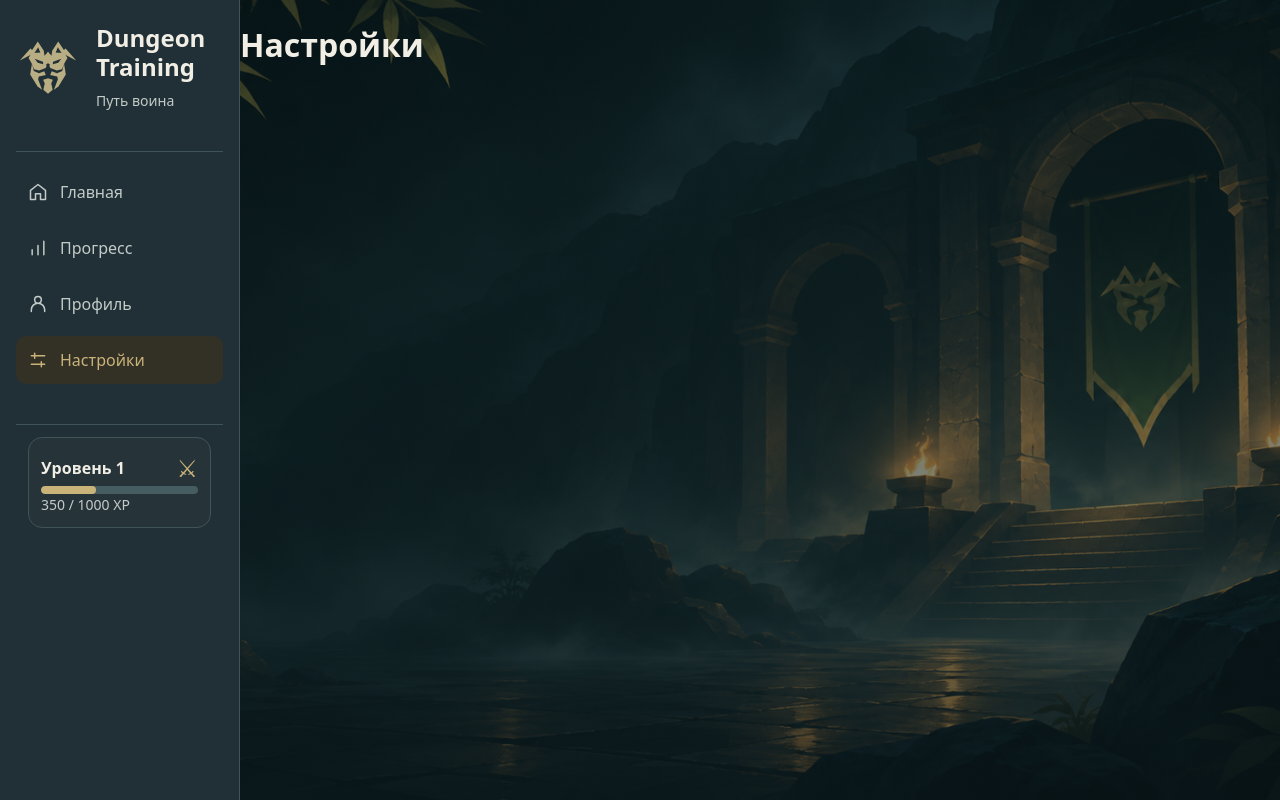
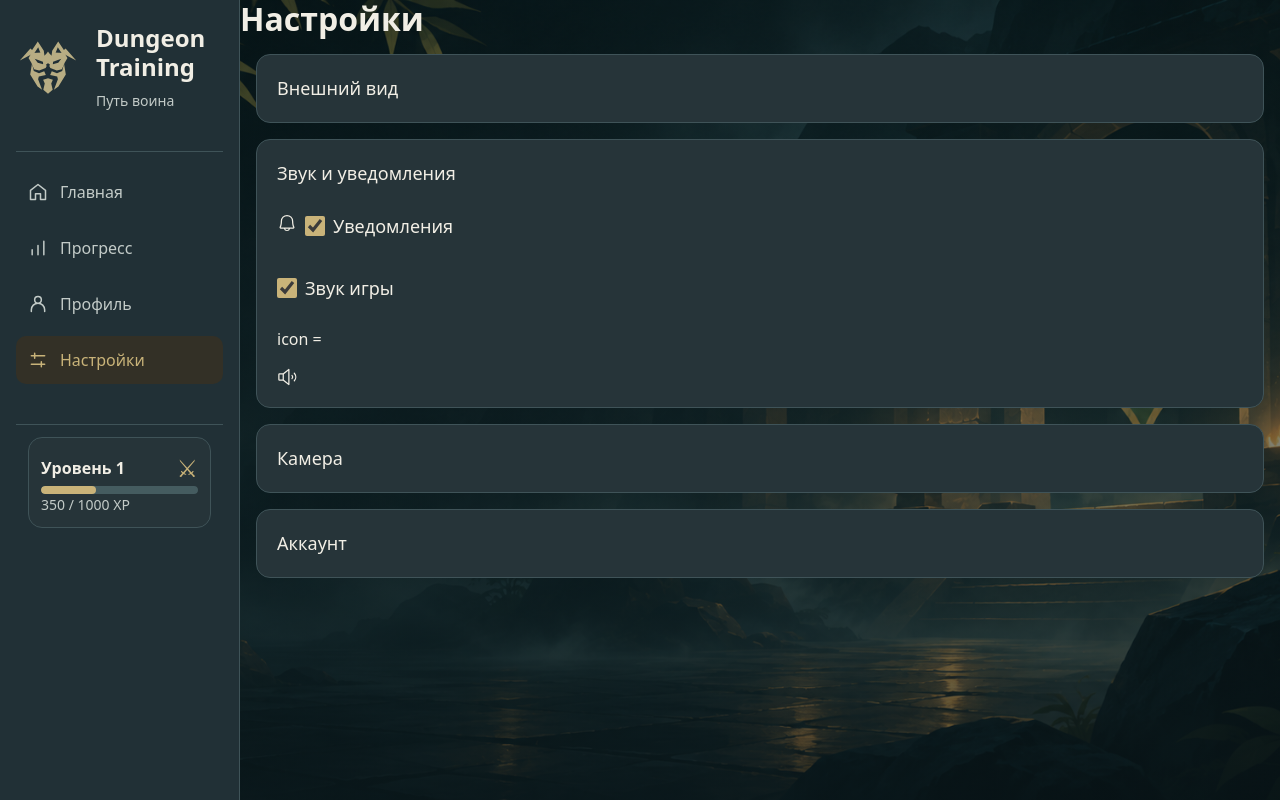
Before and after one commit to SDNikita/Fi-geon, a React (Vite) app in the folder apps/frontend/: page /settings in a window 1280 px wide. Built offline with nearby package versions, Linux system fonts and the light colour scheme.

Commit message:
setting page

```diff
--- /dev/null
+++ b/apps/frontend/apps/frontend/package.json
@@ -0,0 +1,5 @@
+{
+  "dependencies": {
+    "@phosphor-icons/react": "^2.1.10"
+  }
+}
--- a/apps/frontend/package.json
+++ b/apps/frontend/package.json
@@ -11,6 +11,7 @@
   },
   "dependencies": {
     "@mediapipe/tasks-vision": "^1.0.1",
+    "@phosphor-icons/react": "^2.1.10",
     "react": "^19.2.8",
     "react-dom": "^19.2.8",
     "react-router-dom": "^7.18.4"
--- a/apps/frontend/src/App.tsx
+++ b/apps/frontend/src/App.tsx
@@ -4,8 +4,10 @@ import HomePage from "./pages/HomePage/HomePage";
 import TrainingPage from "./pages/TrainigPage/TrainingPage";
 import UiKitPage from "./pages/UiKitPage/UiKitPage";
 import SchoolPage from "./pages/SchoolPage/SchoolPage";
-// import DungeonPage from './pages/DungeonPage/DungeonPage'
-
+import DungeonPage from './pages/DungeonPage/DungeonPage';
+import SettingPage from "./pages/SettingPage/SettingPage";
+import ProfilePage from "./pages/ProfilePage/ProfilePage";
+import ProgressPage from "./pages/ProgressPage/ProgressPage";
 import MainLayout from "./app/MainLayout/MainLayout";
 
 function App() {
@@ -17,36 +19,11 @@ function App() {
         <Route path="/choose-school" element={<SchoolPage />} />
 
         <Route element={<MainLayout />}>
-        {/* <Route path = "/dungeon" element = {<DungeonPage/>}/> */}
-
-        <Route path="/training" element={<TrainingPage />} />
-
-          <Route
-            path="/progress"
-            element={
-              <main>
-                <h1>Прогресс</h1>
-              </main>
-            }
-          />
-
-          <Route
-            path="/profile"
-            element={
-              <main>
-                <h1>Профиль</h1>
-              </main>
-            }
-          />
-
-          <Route
-            path="/settings"
-            element={
-              <main>
-                <h1>Настройки</h1>
-              </main>
-            }
-          />
+          <Route path = "/dungeon" element = {<DungeonPage/>}/>
+          <Route path="/training" element={<TrainingPage />} />
+          <Route path="/progress"element={<ProgressPage/>}/>
+          <Route path="/profile"element={<ProfilePage/>}/>
+          <Route path="/settings"element={<SettingPage/>}/>
         </Route>
       </Routes>
     </BrowserRouter>
--- a/apps/frontend/src/components/UI/inputs/Checkbox/Checkbox.tsx
+++ b/apps/frontend/src/components/UI/inputs/Checkbox/Checkbox.tsx
@@ -1,12 +1,19 @@
 import type { ComponentPropsWithoutRef } from 'react';
 import type { InputSize } from '../BaseInput/BaseInput';
+import type { ReactNode } from 'react';
+
 import styles from './Checkbox.module.scss';
 type CheckboxProps = Omit<ComponentPropsWithoutRef<'input'>, 'type' | 'size' | 'children'> & {
     label: string;
     size?: InputSize;
+    icon?:ReactNode;
 };
-function Checkbox({ label, size = 'md', className = '', disabled, ...props }: CheckboxProps) {
+function Checkbox({ label, size = 'md', className = '',icon, disabled, ...props }: CheckboxProps) {
     return (<label className={[styles.checkbox, styles[size]].join(" ")}>
+            {icon &&
+                <span className={styles.icon}>
+                    {icon}
+                </span>}
             <input {...props} type="checkbox" disabled={disabled} className={[styles.control, className].filter(Boolean).join(" ")}/>
 
             <span className={styles.label}>
--- a/apps/frontend/src/components/UI/navigation/AppNavigation/AppNavigation.module.scss
+++ b/apps/frontend/src/components/UI/navigation/AppNavigation/AppNavigation.module.scss
@@ -27,7 +27,6 @@
 }
 
 .links {
-    border-top: 1px solid var(--color-border-default);
     display: flex;
     align-items: stretch;
     height: 100%;
@@ -144,6 +143,8 @@
     .links {
         flex-direction: column;
         height: auto;
+        border-top: 1px solid var(--color-border-default);
+
     }
 
     .link,
--- a/apps/frontend/src/pages/DungeonPage/DungeonPage.tsx
+++ b/apps/frontend/src/pages/DungeonPage/DungeonPage.tsx
@@ -0,0 +1,13 @@
+import { useNavigate } from "react-router-dom";
+import { useState } from 'react';
+
+
+function DungeonPage(){
+    return(
+        <main>
+
+        </main>
+    );
+}
+
+export default DungeonPage;
--- /dev/null
+++ b/apps/frontend/src/pages/ProfilePage/ProfilePage.tsx
@@ -0,0 +1,13 @@
+import { useNavigate } from "react-router-dom";
+import { useState } from 'react';
+
+
+function ProfilePage(){
+    return(
+        <main>
+
+        </main>
+    );
+}
+
+export default ProfilePage;
--- /dev/null
+++ b/apps/frontend/src/pages/ProgressPage/ProgressPage.tsx
@@ -0,0 +1,13 @@
+import { useNavigate } from "react-router-dom";
+import { useState } from 'react';
+
+
+function ProgressPage(){
+    return(
+        <main>
+
+        </main>
+    );
+}
+
+export default ProgressPage;
--- a/apps/frontend/src/pages/SchoolPage/SchoolPage.tsx
+++ b/apps/frontend/src/pages/SchoolPage/SchoolPage.tsx
@@ -39,7 +39,7 @@ const schools = [
 
 function SchoolPage() {
   const navigate = useNavigate();
-const [school, setSchool] = useState('dragon');
+  const [school, setSchool] = useState('dragon');
   return (
     <main className={styles.page}>
       <div className={styles.layout}>
--- /dev/null
+++ b/apps/frontend/src/pages/SettingPage/SettingPage.module.scss
@@ -0,0 +1,19 @@
+.layout{
+    display: grid;
+    gap: var(--space-4);
+    margin: var(--space-4);
+    div{
+        display: grid;
+        gap:var(--space-4);
+        align-content:start;
+        padding: var(--space-5);
+        background-color:var( --color-surface-level-3);
+        border: 1px solid var(--color-border-default);
+        border-radius: var(--radius-md);
+
+    }
+    span{
+        margin:0;
+        font-size: var(--font-size-h4);
+    }
+}
--- /dev/null
+++ b/apps/frontend/src/pages/SettingPage/SettingPage.tsx
@@ -0,0 +1,58 @@
+import { useState } from 'react';
+import SectionHeader from "../../components/SectionHeader/SectionHeader";
+import Checkbox from '../../components/UI/inputs/Checkbox/Checkbox';
+
+import  styles from "./SettingPage.module.scss"
+
+import { BellIcon, SpeakerHighIcon } from '@phosphor-icons/react';
+
+
+
+
+function SettingPage(){
+    const [notificationsEnabled, setNotificationsEnabled] = useState(true);
+    const [soundEnabled, setSoundEnabled] = useState(true);
+    return(
+        <main>
+            <SectionHeader
+                title = "Настройки"
+                level={1}>
+
+            </SectionHeader>
+
+            <div className={styles.layout}>
+                <div className={styles.appearance}>
+                    <span className={styles.title}>Внешний вид</span>
+                </div>
+
+                <div className={styles.volume}>
+                    <span className={styles.title}>Звук и уведомления</span>
+
+                    <Checkbox
+                        label='Уведомления'
+                        checked = {notificationsEnabled}
+                        onChange={(event)=>setNotificationsEnabled(event.currentTarget.checked)}
+                        icon={<BellIcon size={20} />}/>
+
+
+                    <Checkbox
+                        label="Звук игры"
+                        checked={soundEnabled}
+                        onChange={(event) => setSoundEnabled(event.currentTarget.checked)}/>
+                        icon = {<SpeakerHighIcon size={20}/>}
+                </div>
+
+                <div className={styles.camera}>
+                    <span className={styles.title}>Камера</span>
+                </div>
+
+                <div className={styles.account}>
+                    <span className={styles.title}>Аккаунт</span>
+                </div>
+            </div>
+
+        </main>
+    );
+}
+
+export default SettingPage;
```
Also changed, not shown: 2 other files (tests, documents, lock files or other folders).
